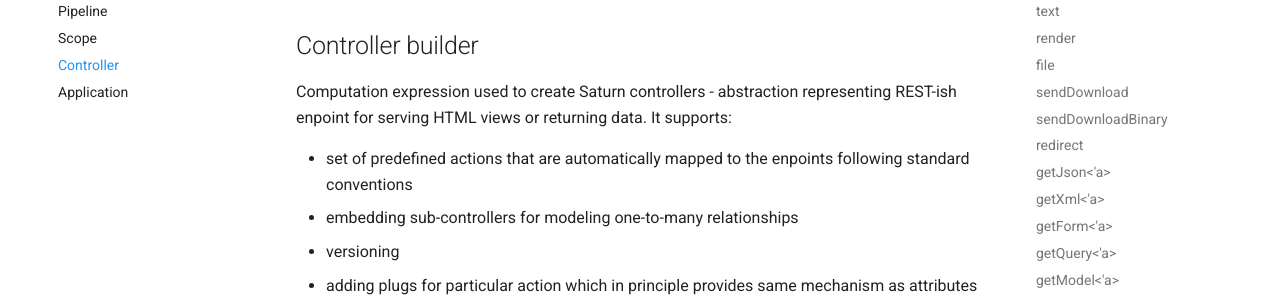
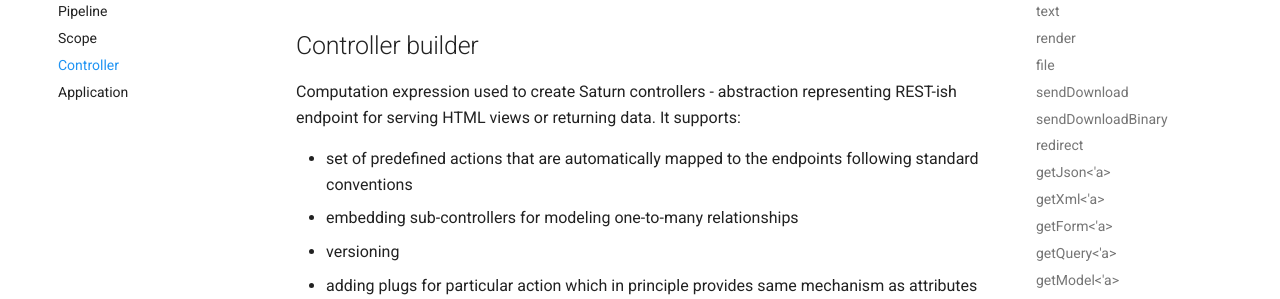
Before and after one commit to tmpreston/docs-2, an MkDocs documentation site: the page built from docs/api/controller.md, in a window 1280 px wide and 900 px high, scrolled down 6077 px. Shown: the part 178-477 px from the top of the window. Built offline with MkDocs 1.6.1 and Material for MkDocs 9.7.7, drawn with Linux system fonts in a browser that asks for light colours; comment, search, counter and statistics services are not loaded; old or Windows-style settings are respelled for this version of MkDocs.

Commit message:
Fixed typos in controller docs (#12)
* Fix typo in controller docs

* Fix another typo in controller docs

```diff
--- a/docs/api/controller.md
+++ b/docs/api/controller.md
@@ -261,9 +261,9 @@
 
 ## Controller builder
 
-Computation expression used to create Saturn controllers - abstraction representing REST-ish enpoint for serving HTML views or returning data. It supports:
+Computation expression used to create Saturn controllers - abstraction representing REST-ish endpoint for serving HTML views or returning data. It supports:
 
-* set of predefined actions that are automatically mapped to the enpoints following standard conventions
+* set of predefined actions that are automatically mapped to the endpoints following standard conventions
 * embedding sub-controllers for modeling one-to-many relationships
 * versioning
 * adding plugs for particular action which in principle provides same mechanism as attributes in ASP.NET MVC applications.
```
